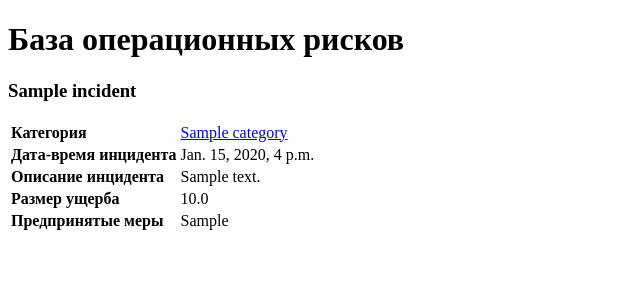
After one commit to mokhnatkin/operrisk, a Django app: page /operrisk/incidents/1/ in a window 1280 px wide. The commit adds this page. Shown: the top 300 px of the page, without its empty margins (0-640 px from the left). Run offline with Django 3.2, Linux system fonts and the light colour scheme; tables that the repository leaves empty hold one stand-in row (values such as "Sample post").

Commit message:
main pages added; add incident form added

```diff
--- a/operrisk_project/operrisk/models.py
+++ b/operrisk_project/operrisk/models.py
@@ -12,7 +12,7 @@ class Category(models.Model):#class for category of incident
         self.URL_name = slugify(unidecode(self.name))
         super(Category,self).save(*args, **kwargs)
 
-    class Meta:
+    class Meta:#plural form for admin interface
         verbose_name_plural = 'Categories'
 
     def __str__(self):
@@ -21,7 +21,7 @@ class Category(models.Model):#class for category of incident
 
 class Incident(models.Model):#incident class
     name = models.CharField(max_length=256,null=False)
-    caterogy_id = models.ForeignKey(Category,on_delete=models.PROTECT)
+    category_id = models.ForeignKey(Category,on_delete=models.PROTECT)
     incident_date = models.DateTimeField(null=False)
     description = models.CharField(max_length=4096,null=False)
     loss_amount = models.FloatField(default=0,blank=True,null=True)
--- a/operrisk_project/operrisk/urls.py
+++ b/operrisk_project/operrisk/urls.py
@@ -5,5 +5,8 @@ from django.shortcuts import render
 
 urlpatterns = [
     path('', views.index, name='index'),
-    url(r'^category/(?P<category_URL_name>[\w\-]+)/$',views.show_category,name='show_category')
+    url(r'^category/(?P<category_URL_name>[\w\-]+)/$',views.show_category,name='show_category'),
+    url(r'^incidents/(?P<incident_id>[\w\-]+)/$',views.show_incident,name='show_incident'),
+    path('all_incidents/', views.show_all_incidents, name='all_incidents'),
+    path('add_incident/',views.add_incident,name="add_incident")
 ]
--- a/operrisk_project/operrisk/views.py
+++ b/operrisk_project/operrisk/views.py
@@ -1,22 +1,55 @@
 from django.shortcuts import render
 from django.http import HttpResponse
 from operrisk.models import Category, Incident
+from operrisk.forms import IncidentForm
 
 # Create your views here.
-def index (request):
+def index (request):#home page
     incidents = Incident.objects.order_by('-incident_date')[:5] #5 last incidents
     categories = Category.objects.order_by('name')#list of all categories
     context_dict={'incidents':incidents,'categories':categories}
     return render(request, 'operrisk/index.html',context=context_dict)
 
-def show_category(request,category_URL_name):
+
+def show_category(request,category_URL_name):#shows the category w/ list of incidents
     context_dict = {}
     try:
         category = Category.objects.get(URL_name=category_URL_name)
-        incidents = Incident.objects.filter(caterogy_id=category)
+        incidents = Incident.objects.filter(category_id=category)
         context_dict['incidents'] = incidents
         context_dict['category'] = category
     except Category.DoesNotExist:
         context_dict['incidents'] = None
         context_dict['category'] = None
     return render(request,'operrisk/category.html',context_dict)
+
+
+def show_incident(request,incident_id):#shows the incident
+    context_dict = {}
+    try:
+        incident = Incident.objects.get(id=incident_id)
+        category = Category.objects.get(id=incident.category_id.id)
+        context_dict['incident'] = incident
+        context_dict['category'] = category
+    except Incident.DoesNotExist:
+        context_dict['incident'] = None
+        context_dict['category'] = None
+    return render(request,'operrisk/incident.html',context_dict)
+
+
+def show_all_incidents(request):#shows the list of all incidents
+    incidents = Incident.objects.order_by('-incident_date')
+    context_dict = {'incidents':incidents}
+    return render(request, 'operrisk/all_incidents.html',context=context_dict)
+
+
+def add_incident(request):
+    form = IncidentForm
+    if request.method == 'POST':
+        form = IncidentForm(request.POST)
+        if form.is_valid():
+            form.save(commit=True)
+            return index(request)
+        else:
+            print(form.errors)
+    return render(request,'operrisk/add_incident.html',{'form':form})
--- a/operrisk_project/templates/operrisk/category.html
+++ b/operrisk_project/templates/operrisk/category.html
@@ -24,7 +24,7 @@
                     {% for incident in incidents %}
                     <tr>
                         <td>{{ incident.incident_date }}</td>
-                        <td>{{ incident.name }}</td>
+                        <td><a href="/operrisk/incidents/{{ incident.id }}">{{ incident.name }}</a></td>
                     </tr>
                     {% endfor %}
                 </table>
--- /dev/null
+++ b/operrisk_project/templates/operrisk/incident.html
@@ -0,0 +1,39 @@
+<!DOCTYPE html>
+{% load staticfiles %}
+<html>
+    <head>
+        <title>Oper risk</title>
+    </head>
+    <body>
+        <h1>База операционных рисков</h1>
+        <div>
+            {% if incident %}
+                <h3>{{ incident.name }}</h3>
+                <table>
+                    <tr>
+                        <td><strong>Категория</strong></td>
+                        <td><a href="/operrisk/category/{{ category.URL_name }}">{{ incident.category_id }}</a></td>
+                    </tr>
+                    <tr>
+                        <td><strong>Дата-время инцидента</strong></td>
+                        <td>{{ incident.incident_date }}</td>
+                    </tr>
+                    <tr>
+                        <td><strong>Описание инцидента</strong></td>
+                        <td>{{ incident.description }}</td>
+                    </tr>
+                    <tr>
+                        <td><strong>Размер ущерба</strong></td>
+                        <td>{{ incident.loss_amount }}</td>
+                    </tr>
+                    <tr>
+                        <td><strong>Предпринятые меры</strong></td>
+                        <td>{{ incident.measures_taken }}</td>
+                    </tr>
+                </table>
+            {% else %}
+                <strong>Такого инцидента нет в базе</strong>
+            {% endif %}
+        </div>
+    </body>
+</html>
--- a/operrisk_project/templates/operrisk/index.html
+++ b/operrisk_project/templates/operrisk/index.html
@@ -11,9 +11,13 @@
             <h3>Список недавних инцидентов</h3>
             <ul>
                 {% for incident in incidents %}
-                <li>{{ incident.name }}</li>
+                <li>
+                    <a href="/operrisk/incidents/{{ incident.id }}">{{ incident.name }}</a>
+                </li>
                 {% endfor %}
             </ul>
+            <a href="/operrisk/all_incidents/">Все инциденты</a><br/>
+            <a href="/operrisk/add_incident/">Добавить инцидент</a>
             {% else %}
             <strong>Инцидентов нет</strong>
             {% endif %}
```
Also changed, not shown: operrisk_project/operrisk/forms.py (added, +13 -0 lines), operrisk_project/templates/operrisk/add_incident.html (added, +21 -0 lines), operrisk_project/templates/operrisk/all_incidents.html (added, +33 -0 lines), operrisk_project/operrisk/migrations/0005_auto_20181018_1233.py (added).
